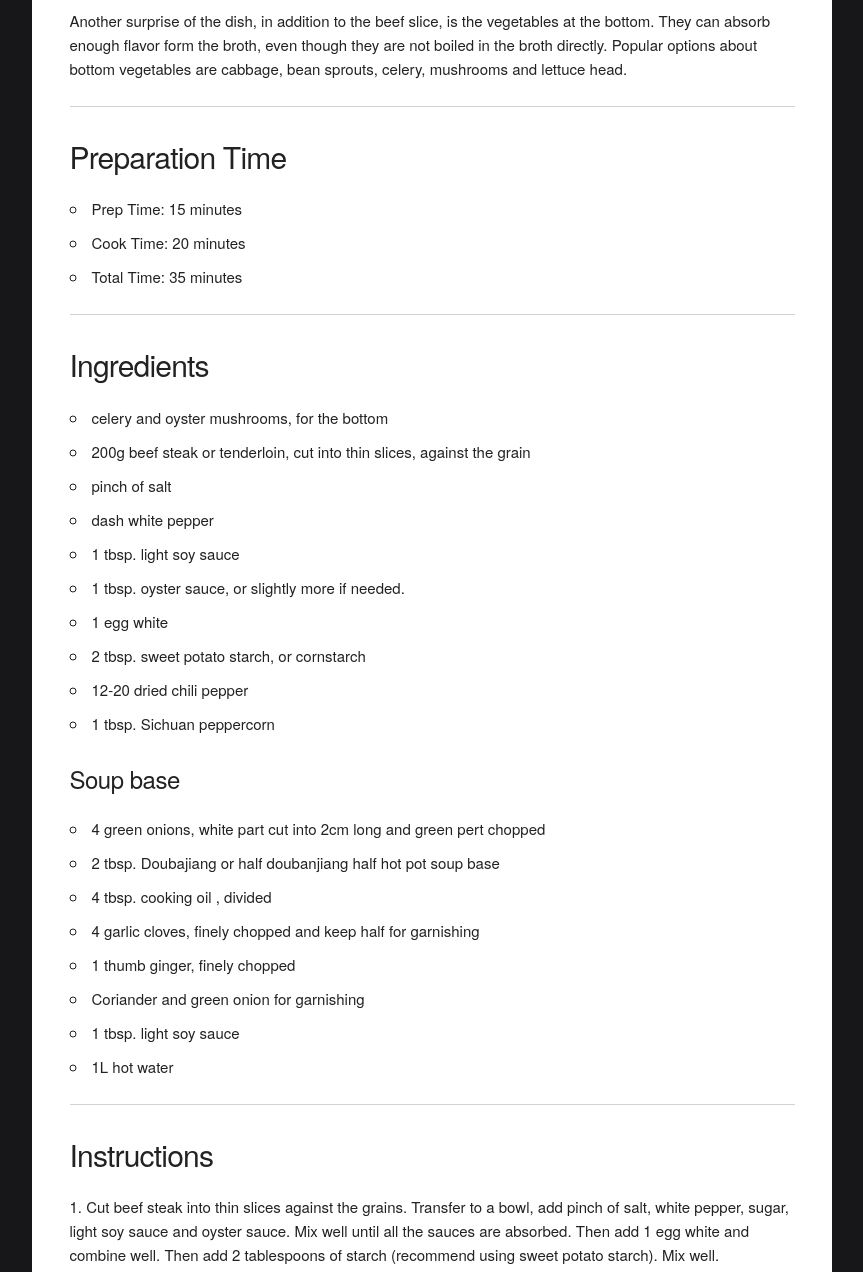
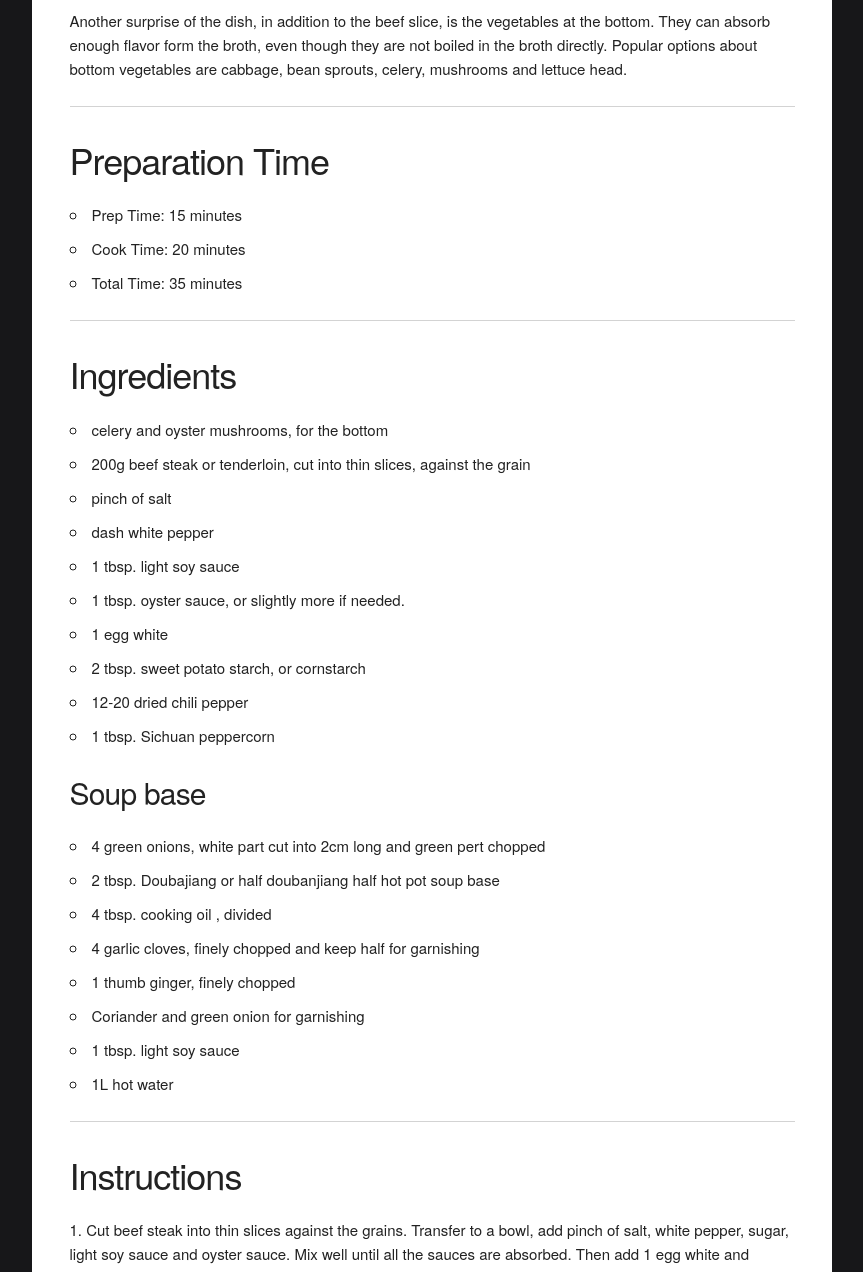
Before and after one commit to Cre3z/skeleton, a plain HTML site: page index.html in a window 1280 px wide. Shown: the part 2100-3372 px from the top of the page, without its empty margins (208-1071 px from the left). Drawn offline with nearby package versions, Linux system fonts and the light colour scheme.

Commit message:
better header ordering

```diff
--- a/index.html
+++ b/index.html
@@ -61,7 +61,7 @@
             <section>
                 <div class="row border-bottom">
                     <div class="twelve columns">
-                        <h4 data-l10n="preparation-time"></h4>
+                        <h3 data-l10n="preparation-time"></h3>
                         <ul>
                             <li data-l10n="prep-time"></li>
                             <li data-l10n="cook-time"></li>
@@ -73,7 +73,7 @@
             <section>
                 <div class="row border-bottom">
                     <div class="twelve columns">
-                        <h4 data-l10n="ingredients"></h4>
+                        <h3 data-l10n="ingredients"></h3>
                         <ul>
                             <li data-l10n="ingredients-one"></li>
                             <li data-l10n="ingredients-two"></li>
@@ -86,7 +86,7 @@
                             <li data-l10n="ingredients-nine"></li>
                             <li data-l10n="ingredients-ten"></li>
                         </ul>
-                        <h5 data-l10n="soup-ingredients"></h5>
+                        <h4 data-l10n="soup-ingredients"></h4>
                         <ul>
                             <li data-l10n="soup-ingredients-one"></li>
                             <li data-l10n="soup-ingredients-two"></li>
@@ -103,7 +103,7 @@
             <section>
                 <div class="row border-bottom">
                     <div class="twelve columns">
-                        <h4 data-l10n="instructions"></h4>
+                        <h3 data-l10n="instructions"></h3>
                         <ol>
                             <li data-l10n="instructions-one"></li>
                             <li data-l10n="instructions-two"></li>
@@ -118,7 +118,7 @@
             <section>
                 <div class="row">
                     <div class="twelve columns">
-                        <h4 data-l10n="nutrition"></h4>
+                        <h3 data-l10n="nutrition"></h3>
                         <span class="inline-info" data-l10n="calories"></span>
                         <span class="inline-info" data-l10n="carbohydrates"></span>
                         <span class="inline-info" data-l10n="protein"></span>
```
